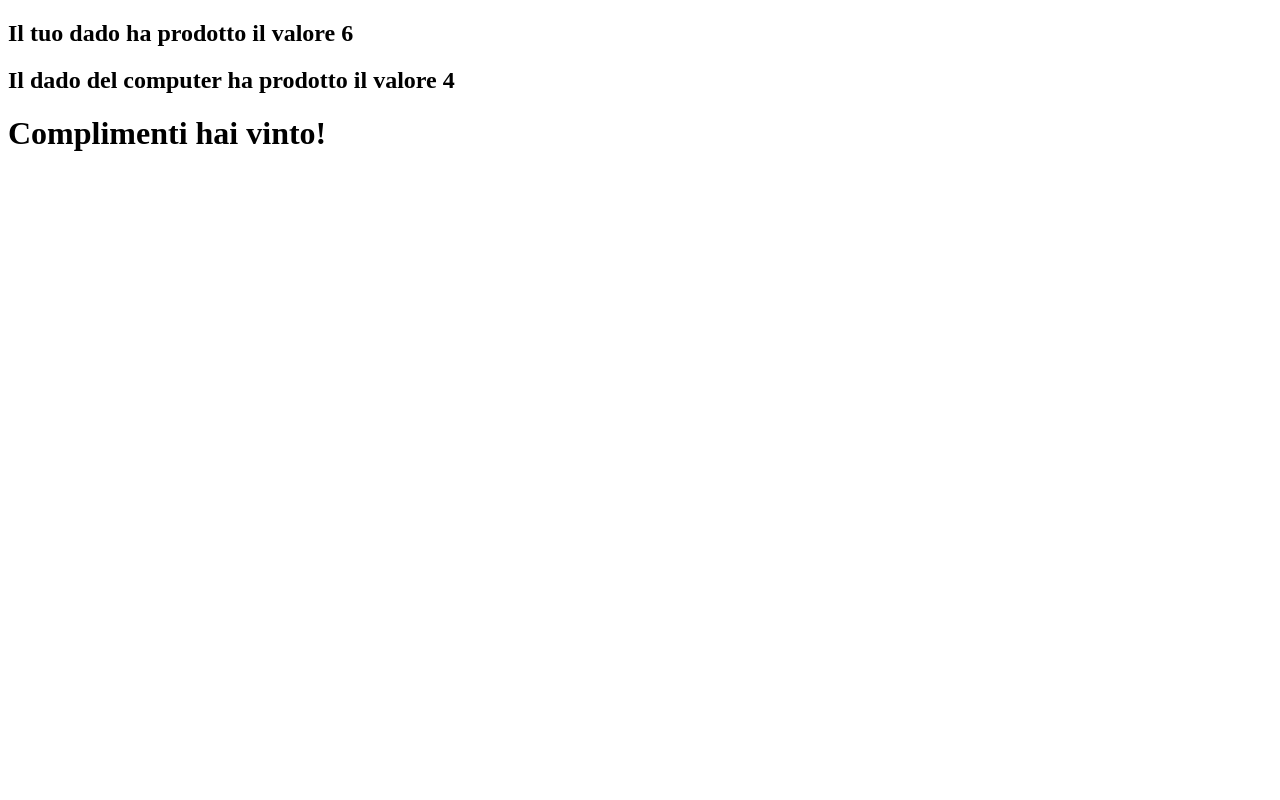
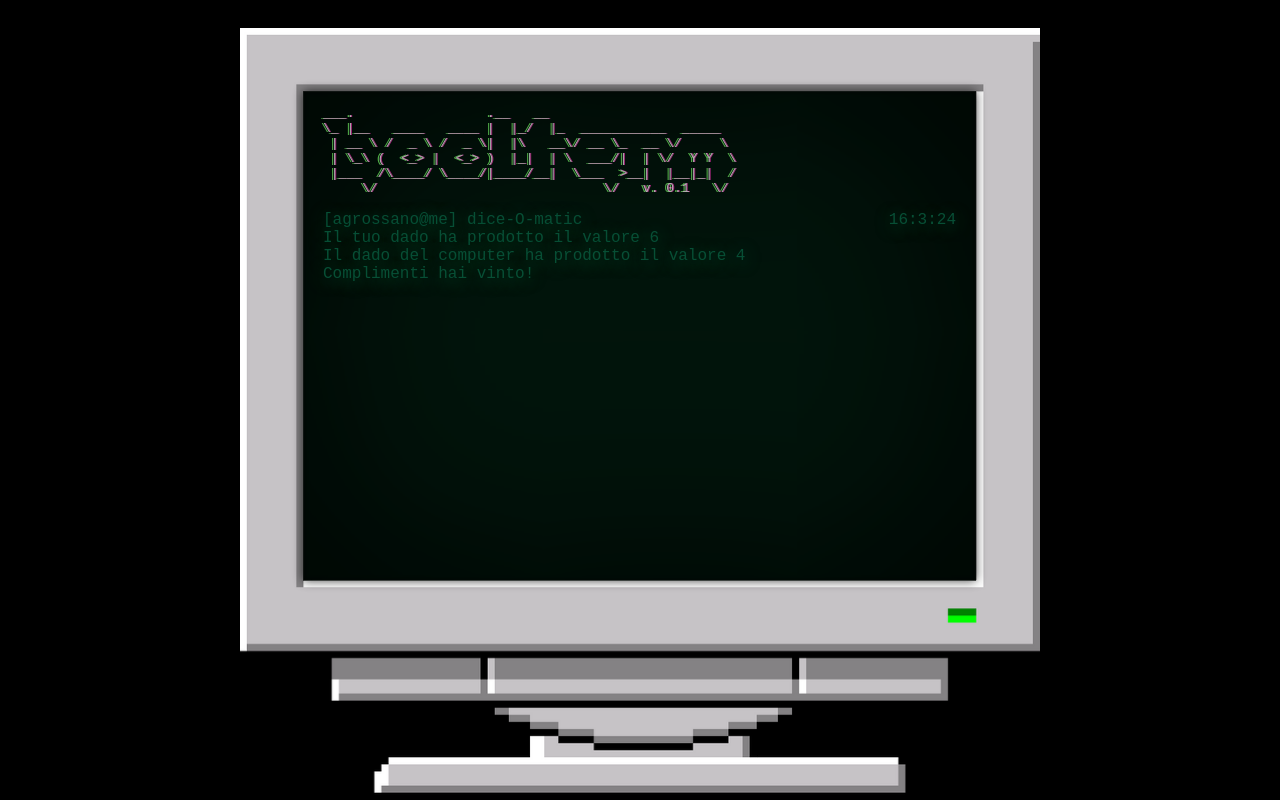
Before and after one commit to agrossano/js-mail-dadi, a plain HTML site: page dice/index.html in a window 1280 px wide. Drawn offline with Linux system fonts and the light colour scheme.

Commit message:
css boolterm ex 2

```diff
--- a/dice/css/style.css
+++ b/dice/css/style.css
@@ -0,0 +1,95 @@
+* {
+  padding: 0;
+  margin: 0;
+  box-sizing: border-box;
+}
+
+body {
+  font-family: monospace;
+}
+
+.container {
+  display: flex;
+  justify-content: center;
+  align-items: flex-end;
+  height: 100vh;
+  background-color: #000;
+}
+
+.screen {
+  position: relative;
+  display: flex;
+  align-items: flex-end;
+  width: 800px;
+}
+
+.bg-overlay {
+  position: absolute;
+  top: 63px;
+  left: 63px;
+  width: 673px;
+  height: 490px;
+  background-color : #031E11;
+  background-size:6px 6px;
+  box-shadow: inset 0 0 200px black, inset 0 0 5px black, 0 0 10px black;
+  animation: crt 10ms infinite;
+  text-shadow: 0rem 0.2rem 1rem #0c7b46;
+  padding: 15px 20px;
+}
+
+@keyframes crt {
+  0% { opacity: 0.7; }
+  50% { opacity: 0.9; }
+  100% { opacity: 1; }
+}
+
+.screen img {
+  width: 100%;
+  height: auto;
+}
+
+.command-line {
+  display: flex;
+}
+
+.left {
+  flex-basis: 100%;
+}
+
+h1 {
+  display: inline-block;
+  color : #0B714D;
+  vertical-align:middle;
+  font-size: 16px;
+  font-weight: 100;
+  text-shadow : rgb(12, 123, 70) 0px 3.2px 16px
+}
+
+pre {
+  color: white;
+  text-shadow : rgb(12, 123, 70) 0px 3.2px 16px;
+  animation: flicker 0.01s infinite;
+}
+
+@keyframes flicker {
+  from {
+    text-shadow: 1px 0 0 #ea36af, -2px 0 0 #75fa69;
+  }
+  to {
+    text-shadow: 2px 0.5px 2px #ea36af, -1px -0.5px 2px #75fa69;
+  }
+}
+
+#cursor {
+  vertical-align:middle;
+  font-size: 15px;
+  animation: blink 1s infinite;
+}
+
+@keyframes blink {
+  from {visibility:hidden;
+        text-shadow: 1px 0 0 #ea36af, -2px 0 0 #75fa69;}
+  50% {visibility:hidden;}
+  to {visibility:visible;
+      text-shadow: 2px 0.5px 2px #ea36af, -1px -0.5px 2px #75fa69;}
+ }
--- a/dice/index.html
+++ b/dice/index.html
@@ -2,17 +2,41 @@
 <html lang="en" dir="ltr">
   <head>
     <meta charset="utf-8">
+    <link rel="stylesheet" href="css/style.css">
     <title></title>
   </head>
   <body>
 
-    <h2 id="lancio-uno"></h2>
-    <h2 id='lancio-due'></h2>
-    <h1 id='winner'></h1>
+    <div class="container">
+      <div class="screen">
+          <div class="bg-overlay">
+            <pre>___.                 .__   __
+\_ |__   ____   ____ |  |_/  |_  ___________  _____
+ | __ \ /  _ \ /  _ \|  |\   __\/ __ \_  __ \/     \
+ | \_\ (  &lt;_&gt; |  &lt;_&gt; )  |_|  | \  ___/|  | \/  Y Y  \
+ |___  /\____/ \____/|____/__|  \___  &gt;__|  |__|_|  /
+     \/                             \/   v. 0.1   \/
+          </pre>
+            <div class="command-line">
+              <div class="left">
+                <h1 id="user"></h1>
+                <br>
+                <h1 id="lancio-uno"></h1>
+                <h1 id="lancio-due"></h1>
+                <h1 id="winner"></h1>
+                <h1 id="cursor"> &#9608;</h1>
+              </div>
 
+              <h1 id="time"></h1>
+            </div>
 
-    <script src="js/main.js" type="text/javascript">
+          </div>
+          <img src="img/imageproxy.png" alt="">
 
-    </script>
+      </div>
+    </div>
+
+    <script type="text/javascript" src="js/main.js" charset="utf-8"></script>
+    <script type="text/javascript" src="js/boolterm.js" charset="utf-8"></script>
   </body>
 </html>
--- /dev/null
+++ b/dice/js/boolterm.js
@@ -0,0 +1,9 @@
+var d, hours, minutes;
+
+d = new Date();
+hours = d.getHours();
+minutes = d.getMinutes();
+seconds = d.getSeconds()
+
+document.getElementById('user').innerHTML = '[agrossano@me] dice-O-matic';
+document.getElementById('time').innerHTML = hours + ":" + minutes + ":" + seconds;
```
Also changed, not shown: email-check/js/main.js (+19 -13 lines), dice/img/imageproxy.png (added).
